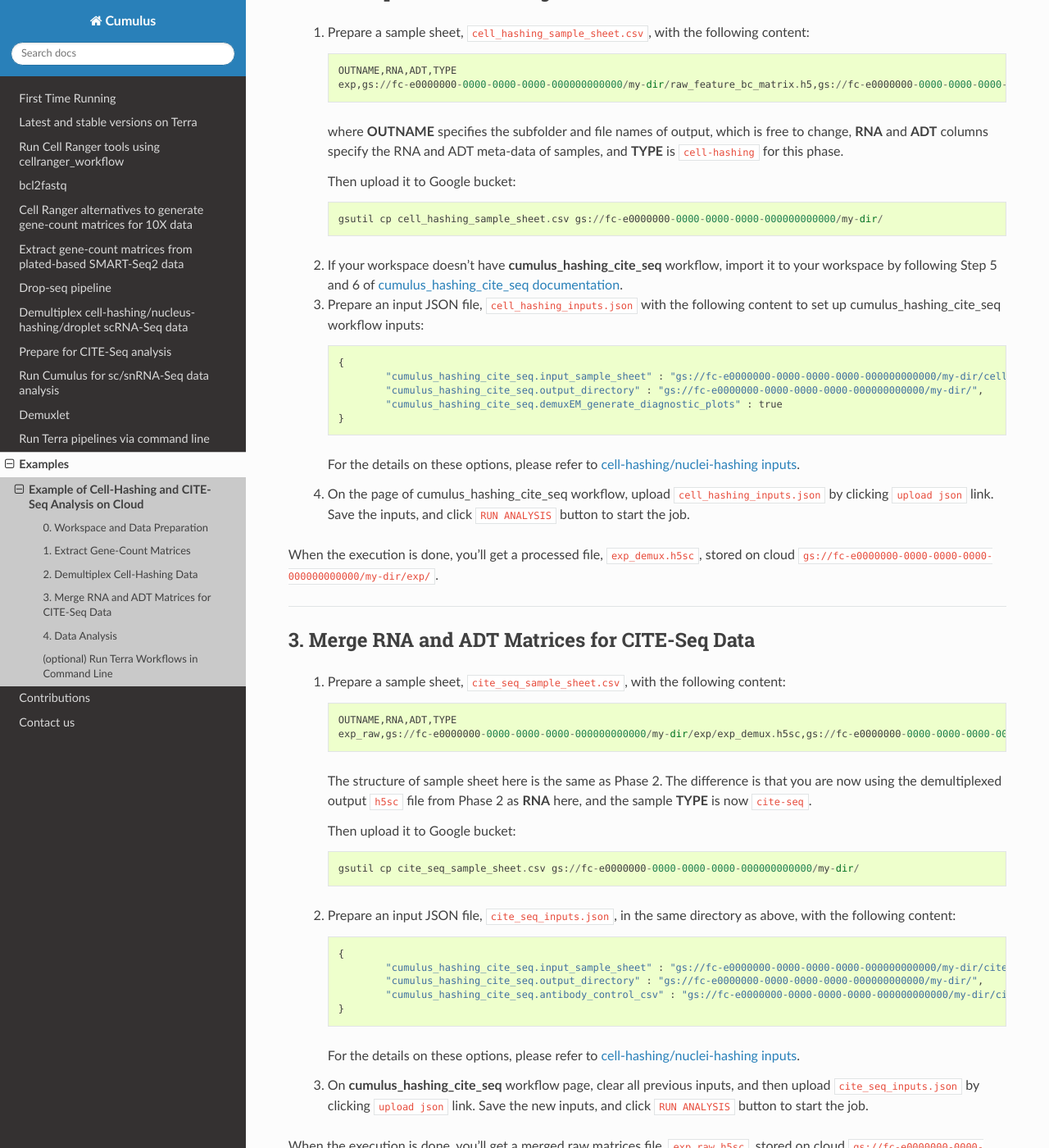
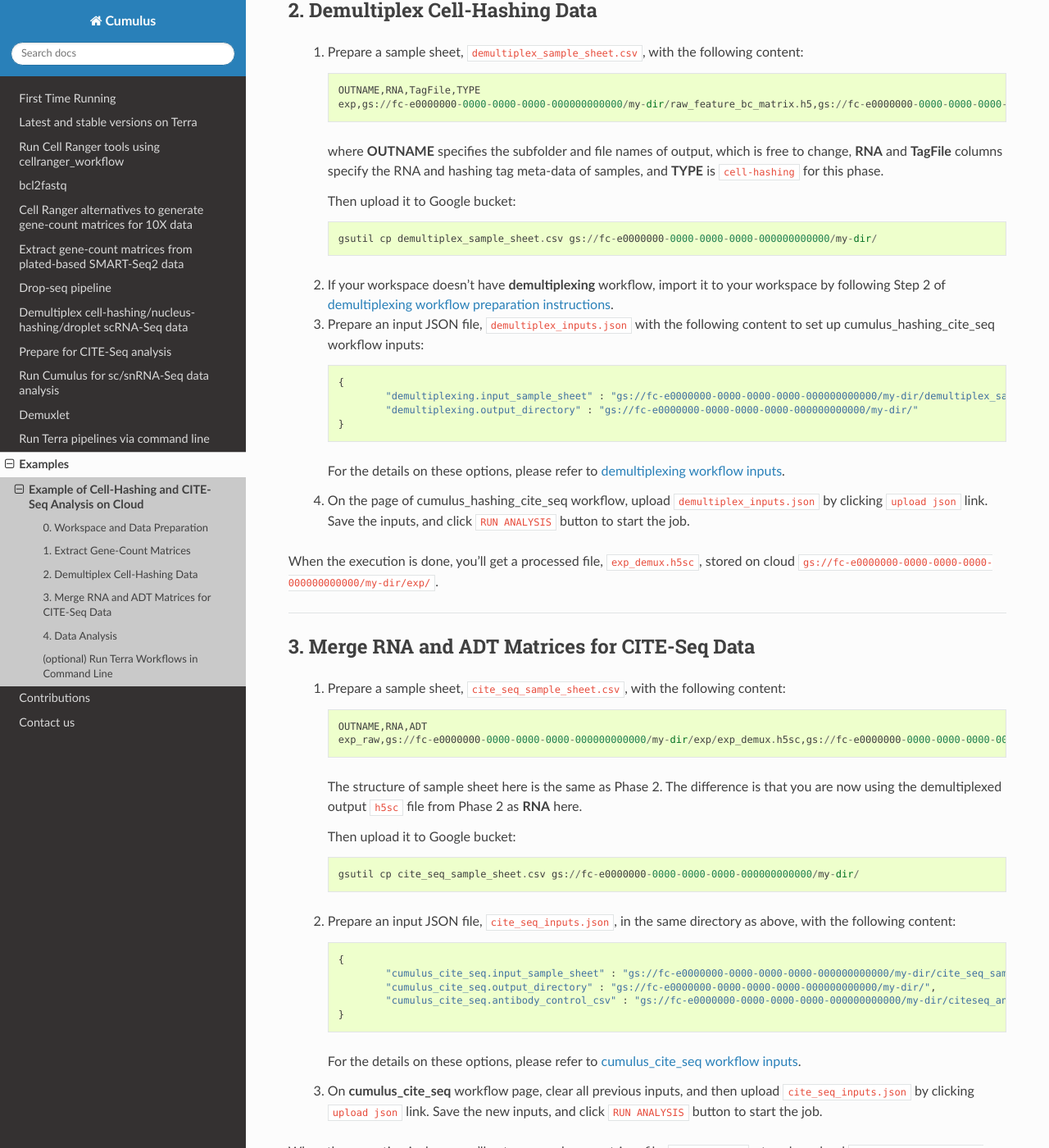
Before and after one commit to lilab-bcb/cumulus, a Sphinx documentation site: the page built from docs/examples/example_hashing_citeseq.rst, in a window 1280 px wide and 1400 px high, scrolled down 3076 px. Shown: the whole window at 82% size. Built offline with Sphinx 7.4.7 and the Read the Docs theme 2.0.0, drawn with Linux system fonts in a browser that asks for light colours; some of the changed text lies outside the part shown.

Commit message:
update example docs

```diff
--- a/docs/cite_seq.rst
+++ b/docs/cite_seq.rst
@@ -51,8 +51,8 @@ Follow the steps below to run **cumulus** for CITE-Seq data on Terra_.
 
 ---------------------------------
 
-cumulus_cite_seq inputs:
-^^^^^^^^^^^^^^^^^^^^^^^^^^^^^^^^
+cumulus_cite_seq workflow inputs:
+^^^^^^^^^^^^^^^^^^^^^^^^^^^^^^^^^^^
 
 .. list-table::
 	:widths: 5 20 10 5
@@ -109,7 +109,7 @@ cumulus_cite_seq inputs:
 
 ---------------------------------
 
-cumulus_cite_seq outputs
+cumulus_cite_seq workflow outputs
 ^^^^^^^^^^^^^^^^^^^^^^^^^^^^^^^^^
 
 See the table below for important *cumulus_cite_seq* outputs:
--- a/docs/examples/example_hashing_citeseq.rst
+++ b/docs/examples/example_hashing_citeseq.rst
@@ -29,7 +29,7 @@ First step is to extract gene-count matrices from sequencing output.
 
 You need two original files from your dataset to start:
 
-	* Cell-Hashing Index CSV file, say its filename is ``cell_hashing_index.csv``, of format *feature_barcode,feature_name*. See an example below::
+	* Cell-Hashing Index CSV file, say its filename is ``cell_hashing_index.csv``, of format "*feature_barcode,feature_name*". See an example below::
 
 		AATCATCACAAGAAA,CB1
 		GGTCACTGTTACGTA,CB2
@@ -49,9 +49,9 @@ Then upload them to your Google Bucket using gsutil_. Assuming both files are in
 
 	gsutil -m cp -r /Users/foo/data-source gs://fc-e0000000-0000-0000-0000-000000000000/data-source
 
-where option ``-m`` means copy in parallel, ``-r`` means copy the directory recursively, and ``gs://fc-e0000000-0000-0000-0000-000000000000/data-source`` is your working directory at cloud side, which can be changed at your will.
+where ``gs://fc-e0000000-0000-0000-0000-000000000000/data-source`` is your working directory at cloud side, which can be changed at your will.
 
-Next, create a sample sheet, ``cellranger_sample_sheet.csv``, on your local machine with content below::
+Next, create a sample sheet, ``cellranger_sample_sheet.csv``, for Cell Ranger processing. Below is an example::
 
 	Sample,Reference,Flowcell,Lane,Index,DataType,FeatureBarcodeFile
 	sample_control,GRCh38,gs://fc-e0000000-0000-0000-0000-000000000000/data-source,2,SI-GA-F1,rna
@@ -61,13 +61,13 @@ Next, create a sample sheet, ``cellranger_sample_sheet.csv``, on your local mach
 
 For the details on how to prepare this sample sheet, please refer to Step 3 of `Cell Ranger sample sheet instruction`_.
 
-	.. _Cell Ranger sample sheet instruction: ../cellranger.html
+	.. _Cell Ranger sample sheet instruction: ../cellranger.html#prepare-a-sample-sheet
 
 When you are done with the sample sheet, upload it to Google bucket::
 
 	gsutil cp cellranger_sample_sheet.csv gs://fc-e0000000-0000-0000-0000-000000000000/my-dir/
 
-Now we are ready to set up **cellranger_workflow** workflow for this phase. If your workspace doesn't have this workflow, import it to your workspace by following Step 5 and 6 of `cellranger_workflow documentation <../cellranger.html>`_.
+Now we are ready to set up **cellranger_workflow** workflow for this phase. If your workspace doesn't have this workflow, import it to your workspace by following `cellranger_workflow import instructions <../cellranger.html#import-cellranger-workflow>`_.
 
 Then prepare a JSON file, ``cellranger_inputs.json``, which is used to set up the workflow inputs::
 
@@ -114,32 +114,29 @@ Copy or upload them to ``gs://fc-e0000000-0000-0000-0000-000000000000/my-dir``.
 2. Demultiplex Cell-Hashing Data
 ^^^^^^^^^^^^^^^^^^^^^^^^^^^^^^^^^^^^^
 
-	#. Prepare a sample sheet, ``cell_hashing_sample_sheet.csv``, with the following content::
+	#. Prepare a sample sheet, ``demultiplex_sample_sheet.csv``, with the following content::
 
-		OUTNAME,RNA,ADT,TYPE
+		OUTNAME,RNA,TagFile,TYPE
 		exp,gs://fc-e0000000-0000-0000-0000-000000000000/my-dir/raw_feature_bc_matrix.h5,gs://fc-e0000000-0000-0000-0000-000000000000/my-dir/sample_cell_hashing.csv,cell-hashing
 
-	   where **OUTNAME** specifies the subfolder and file names of output, which is free to change, **RNA** and **ADT** columns specify the RNA and ADT meta-data of samples, and **TYPE** is ``cell-hashing`` for this phase.
+	   where **OUTNAME** specifies the subfolder and file names of output, which is free to change, **RNA** and **TagFile** columns specify the RNA and hashing tag meta-data of samples, and **TYPE** is ``cell-hashing`` for this phase.
 
 	   Then upload it to Google bucket::
 
-	   	gsutil cp cell_hashing_sample_sheet.csv gs://fc-e0000000-0000-0000-0000-000000000000/my-dir/
+	   	gsutil cp demultiplex_sample_sheet.csv gs://fc-e0000000-0000-0000-0000-000000000000/my-dir/
 
-	#. If your workspace doesn't have **cumulus_hashing_cite_seq** workflow, import it to your workspace by following Step 5 and 6 of `cumulus_hashing_cite_seq documentation <../hashing_cite_seq.html>`_.
+	#. If your workspace doesn't have **demultiplexing** workflow, import it to your workspace by following Step 2 of `demultiplexing workflow preparation instructions <../demultiplexing.html#prepare-input-data-and-import-workflow>`_.
 
-	#. Prepare an input JSON file, ``cell_hashing_inputs.json`` with the following content to set up cumulus_hashing_cite_seq workflow inputs::
+	#. Prepare an input JSON file, ``demultiplex_inputs.json`` with the following content to set up cumulus_hashing_cite_seq workflow inputs::
 
 		{
-			"cumulus_hashing_cite_seq.input_sample_sheet" : "gs://fc-e0000000-0000-0000-0000-000000000000/my-dir/cell_hashing_sample_sheet.csv",
-			"cumulus_hashing_cite_seq.output_directory" : "gs://fc-e0000000-0000-0000-0000-000000000000/my-dir/",
-			"cumulus_hashing_cite_seq.demuxEM_generate_diagnostic_plots" : true
+			"demultiplexing.input_sample_sheet" : "gs://fc-e0000000-0000-0000-0000-000000000000/my-dir/demultiplex_sample_sheet.csv",
+			"demultiplexing.output_directory" : "gs://fc-e0000000-0000-0000-0000-000000000000/my-dir/"
 		}
 
-	   For the details on these options, please refer to `cell-hashing/nuclei-hashing inputs`_.
+	   For the details on these options, please refer to `demultiplexing workflow inputs <../demultiplexing.html#workflow-inputs>`_.
 
-	   .. _cell-hashing/nuclei-hashing inputs: ../hashing_cite_seq.html#cumulus-hashing-cite-seq-inputs
-
-	#. On the page of cumulus_hashing_cite_seq workflow, upload ``cell_hashing_inputs.json`` by clicking ``upload json`` link. Save the inputs, and click ``RUN ANALYSIS`` button to start the job.
+	#. On the page of cumulus_hashing_cite_seq workflow, upload ``demultiplex_inputs.json`` by clicking ``upload json`` link. Save the inputs, and click ``RUN ANALYSIS`` button to start the job.
 
 When the execution is done, you'll get a processed file, ``exp_demux.h5sc``, stored on cloud ``gs://fc-e0000000-0000-0000-0000-000000000000/my-dir/exp/``.
 
@@ -151,10 +148,10 @@ When the execution is done, you'll get a processed file, ``exp_demux.h5sc``, sto
 
 	#. Prepare a sample sheet, ``cite_seq_sample_sheet.csv``, with the following content::
 
-		OUTNAME,RNA,ADT,TYPE
-		exp_raw,gs://fc-e0000000-0000-0000-0000-000000000000/my-dir/exp/exp_demux.h5sc,gs://fc-e0000000-0000-0000-0000-000000000000/my-dir/sample_cite_seq.csv,cite-seq
+		OUTNAME,RNA,ADT
+		exp_raw,gs://fc-e0000000-0000-0000-0000-000000000000/my-dir/exp/exp_demux.h5sc,gs://fc-e0000000-0000-0000-0000-000000000000/my-dir/sample_cite_seq.csv
 
-	   The structure of sample sheet here is the same as Phase 2. The difference is that you are now using the demultiplexed output ``h5sc`` file from Phase 2 as **RNA** here, and the sample **TYPE** is now ``cite-seq``.
+	   The structure of sample sheet here is the same as Phase 2. The difference is that you are now using the demultiplexed output ``h5sc`` file from Phase 2 as **RNA** here.
 
 	   Then upload it to Google bucket::
 
@@ -163,16 +160,16 @@ When the execution is done, you'll get a processed file, ``exp_demux.h5sc``, sto
 	#. Prepare an input JSON file, ``cite_seq_inputs.json``, in the same directory as above, with the following content::
 
 		{
-			"cumulus_hashing_cite_seq.input_sample_sheet" : "gs://fc-e0000000-0000-0000-0000-000000000000/my-dir/cite_seq_sample_sheet.csv",
-			"cumulus_hashing_cite_seq.output_directory" : "gs://fc-e0000000-0000-0000-0000-000000000000/my-dir/",
-			"cumulus_hashing_cite_seq.antibody_control_csv" : "gs://fc-e0000000-0000-0000-0000-000000000000/my-dir/citeseq_antibody_control.csv"
+			"cumulus_cite_seq.input_sample_sheet" : "gs://fc-e0000000-0000-0000-0000-000000000000/my-dir/cite_seq_sample_sheet.csv",
+			"cumulus_cite_seq.output_directory" : "gs://fc-e0000000-0000-0000-0000-000000000000/my-dir/",
+			"cumulus_cite_seq.antibody_control_csv" : "gs://fc-e0000000-0000-0000-0000-000000000000/my-dir/citeseq_antibody_control.csv"
 		}
 
-	   For the details on these options, please refer to `cell-hashing/nuclei-hashing inputs`_.
+	   For the details on these options, please refer to `cumulus_cite_seq workflow inputs <../cite_seq.html#cumulus-cite-seq-workflow-inputs>`_.
 
-	#. On **cumulus_hashing_cite_seq** workflow page, clear all previous inputs, and then upload ``cite_seq_inputs.json`` by clicking ``upload json`` link. Save the new inputs, and click ``RUN ANALYSIS`` button to start the job.
+	#. On **cumulus_cite_seq** workflow page, clear all previous inputs, and then upload ``cite_seq_inputs.json`` by clicking ``upload json`` link. Save the new inputs, and click ``RUN ANALYSIS`` button to start the job.
 
-When the execution is done, you'll get a merged raw matrices file, ``exp_raw.h5sc``, stored on cloud ``gs://fc-e0000000-0000-0000-0000-000000000000/my-dir/exp_raw``.
+When the execution is done, you'll get a merged raw matrices file, ``exp_raw.zarr``, stored on cloud ``gs://fc-e0000000-0000-0000-0000-000000000000/my-dir/exp_raw``.
 
 
 -------------------
```
Also changed, not shown: other parts of docs/examples/example_hashing_citeseq.rst (+5 -5 lines).
